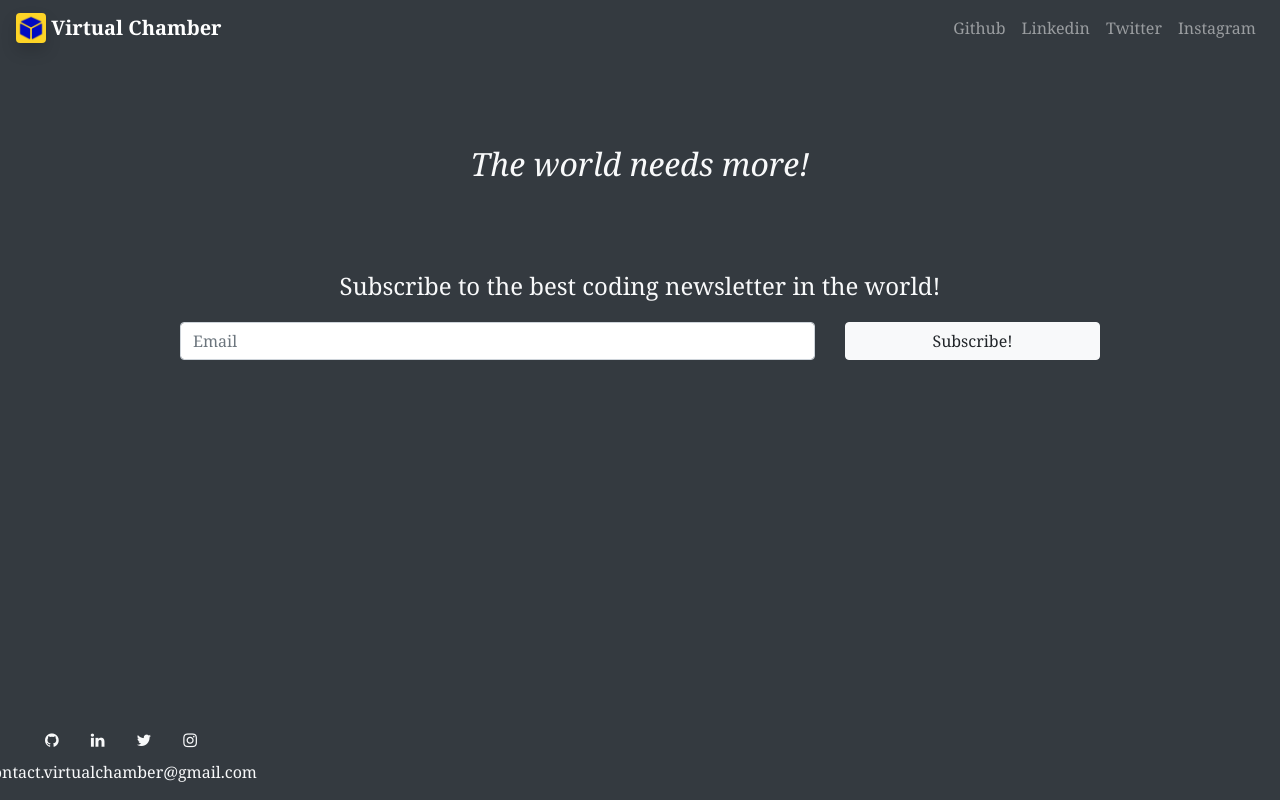
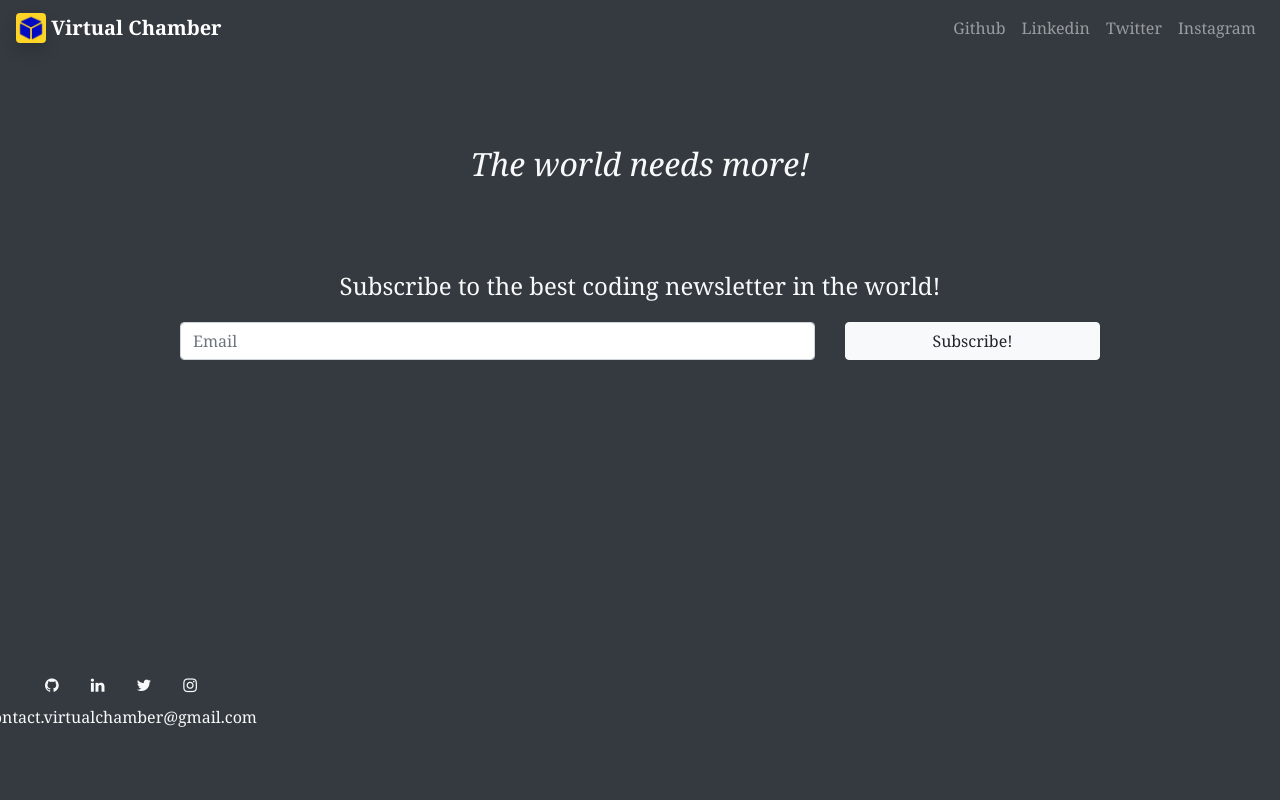
Before and after one commit to virtualchamber/virtualchamber.github.io, a plain HTML site: page index.html in a window 1280 px wide. Drawn offline with Linux system fonts and the light colour scheme; a web font is replaced by a local one.

Commit message:
Update footer style

```diff
--- a/style/style.css
+++ b/style/style.css
@@ -9,5 +9,5 @@ body {
 
 footer {
     position: absolute;
-    bottom: 0;
+    bottom: 55px;
 }
```
